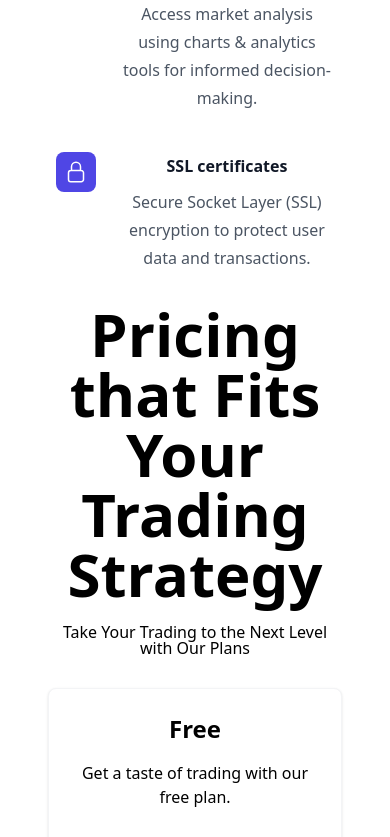
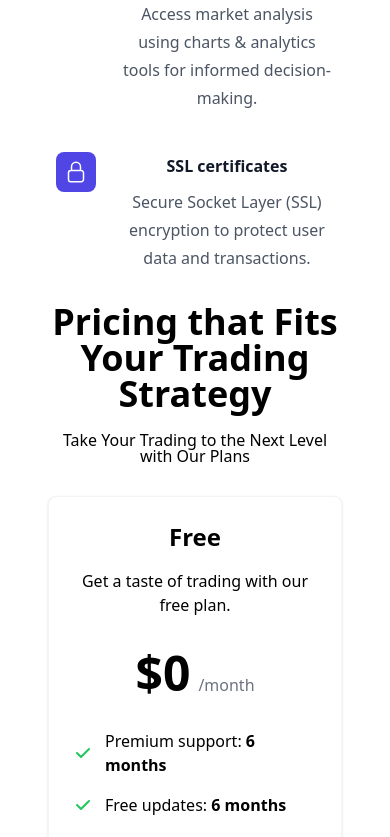
Before and after one commit to Stoccoin-Official/Stoccoin-Website, a React (Vite) app in the folder client/: page / in a window 390 px wide. Shown: the part 1935-2772 px from the top of the page. Built offline with nearby package versions, Linux system fonts and the light colour scheme.

Commit message:
fix: Correct size of components title

```diff
--- a/client/src/components/Accordion.jsx
+++ b/client/src/components/Accordion.jsx
@@ -10,10 +10,10 @@ function Accordion() {
   />
   <div className="relative z-10 container px-4 mx-auto">
     <div className="md:max-w-4xl mx-auto">
-      <p className="mb-7 text-sm text-indigo-600 text-center font-semibold uppercase tracking-px">
+      <p className="mb-5 text-sm text-indigo-600 text-center font-semibold uppercase tracking-px">
         Have any questions?
       </p>
-      <h2 className="mb-16 text-6xl md:text-8xl xl:text-4xl text-center font-bold font-heading tracking-px-n leading-none">
+      <h2 className="mb-8 text-4xl md:text-8xl xl:text-4xl text-center font-bold font-heading tracking-px-n leading-none">
         Frequently Asked Questions
       </h2>
       <div className="mb-11 flex flex-wrap -m-1">
--- a/client/src/components/Features.jsx
+++ b/client/src/components/Features.jsx
@@ -33,9 +33,9 @@ export default function Example() {
       <div className="mx-auto max-w-7xl px-6 lg:px-8">
         <div className="mx-auto max-w-2xl lg:text-center">
           <h2 className="text-base font-semibold leading-7 text-indigo-600">Trade Boosters</h2>
-          <p className="mt-2 text-3xl font-bold tracking-tight text-gray-900 sm:text-4xl">
-            Streamlined Trading Features
-          </p>
+            <h2 className="mt-2 text-3xl font-bold tracking-tight text-gray-900 sm:text-4xl">
+              Streamlined Trading Features
+            </h2>
           <p className="mt-6 text-lg leading-8 text-gray-600">
             Explore the comprehensive list of features that make our trading platform stand out from the rest. Our powerful tools and advanced technologies are designed to enhance your trading experience and give you an edge in the market.
           </p>
--- a/client/src/components/Pricing.jsx
+++ b/client/src/components/Pricing.jsx
@@ -3,10 +3,10 @@ export default function Example() {
     <section className="bg-white">
   <div className="py-8 px-4 mx-auto max-w-screen-xl lg:py-16 lg:px-6">
     <div className="mx-auto max-w-screen-md text-center mb-8 lg:mb-12">
-      <h2 className="mb-5 text-6xl md:text-8xl xl:text-4xl text-center font-bold font-heading tracking-px-n leading-none">
+      <h2 className="mb-5 text-4xl md:text-8xl xl:text-4xl text-center font-bold font-heading tracking-px-n leading-none">
         Pricing that Fits Your Trading Strategy
       </h2>
-      <h5 className="mb-8 text-center tracking-px-n leading-none">
+      <h5 className="mb-5 text-center tracking-px-n leading-none">
         Take Your Trading to the Next Level with Our Plans
       </h5>
     </div>
```
